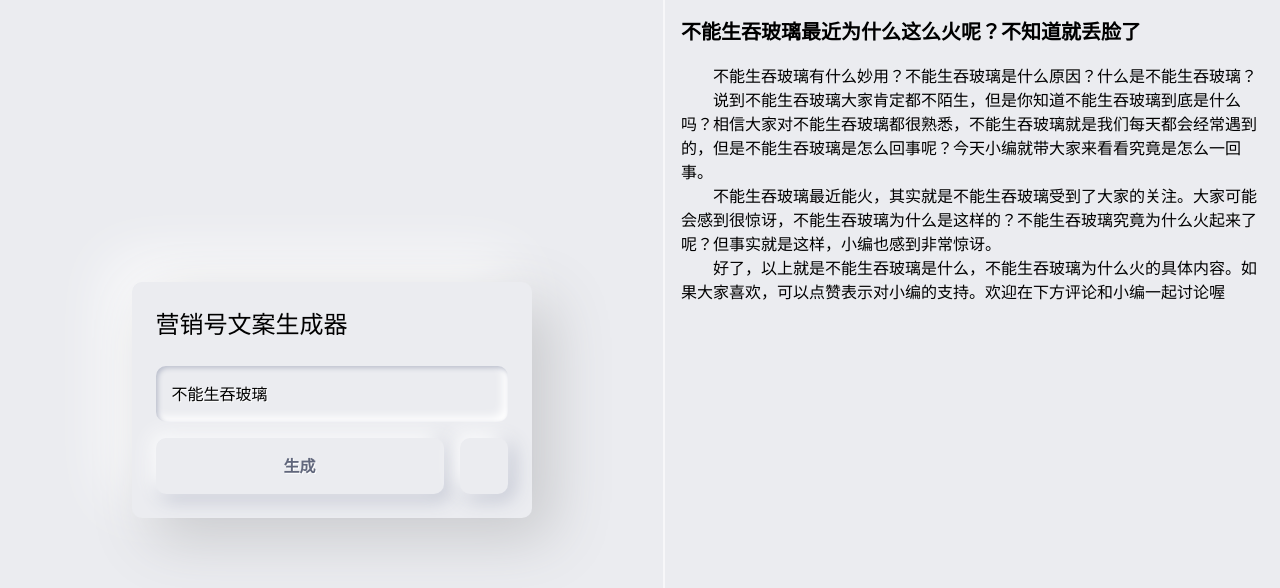
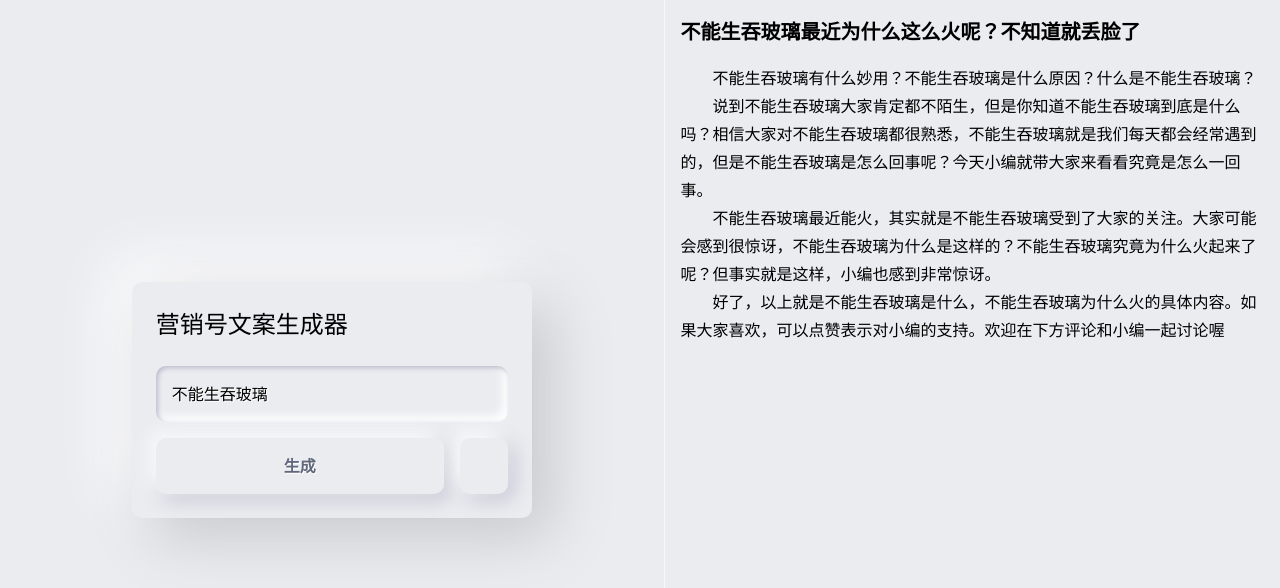
Before and after one commit to lainbo/marketing-account, a Vue app: page / in a window 1280 px wide. Shown: the top 588 px of the page. Built offline with nearby package versions, Linux system fonts and the light colour scheme; some icons are missing; a web font is replaced by a local one.

Commit message:
style: 调整样式

```diff
--- a/src/views/MainView.vue
+++ b/src/views/MainView.vue
@@ -137,7 +137,7 @@ onMounted(() => {
       <section class="text-20px font-bold leading-8 p-16px pb-0">
         {{ title }}
       </section>
-      <div class="text-16px leading-6 flex-1 p-16px pt-0 mt-16px">
+      <div class="text-16px leading-7 flex-1 p-16px pt-0 mt-16px">
         <div class="indent-2em">{{ paragraph1 }}</div>
         <div class="indent-2em">{{ paragraph2 }}</div>
         <div class="indent-2em">{{ paragraph3 }}</div>
@@ -184,6 +184,6 @@ $color-shadow: #babecc;
   box-shadow: 20px 20px 60px #c8c9cc, -20px -20px 60px #ffffff;
 }
 .text_wrapper {
-  border-left: 2px solid #ffffff9a;
+  border-left: 1px solid #ffffff9a;
 }
 </style>
```
